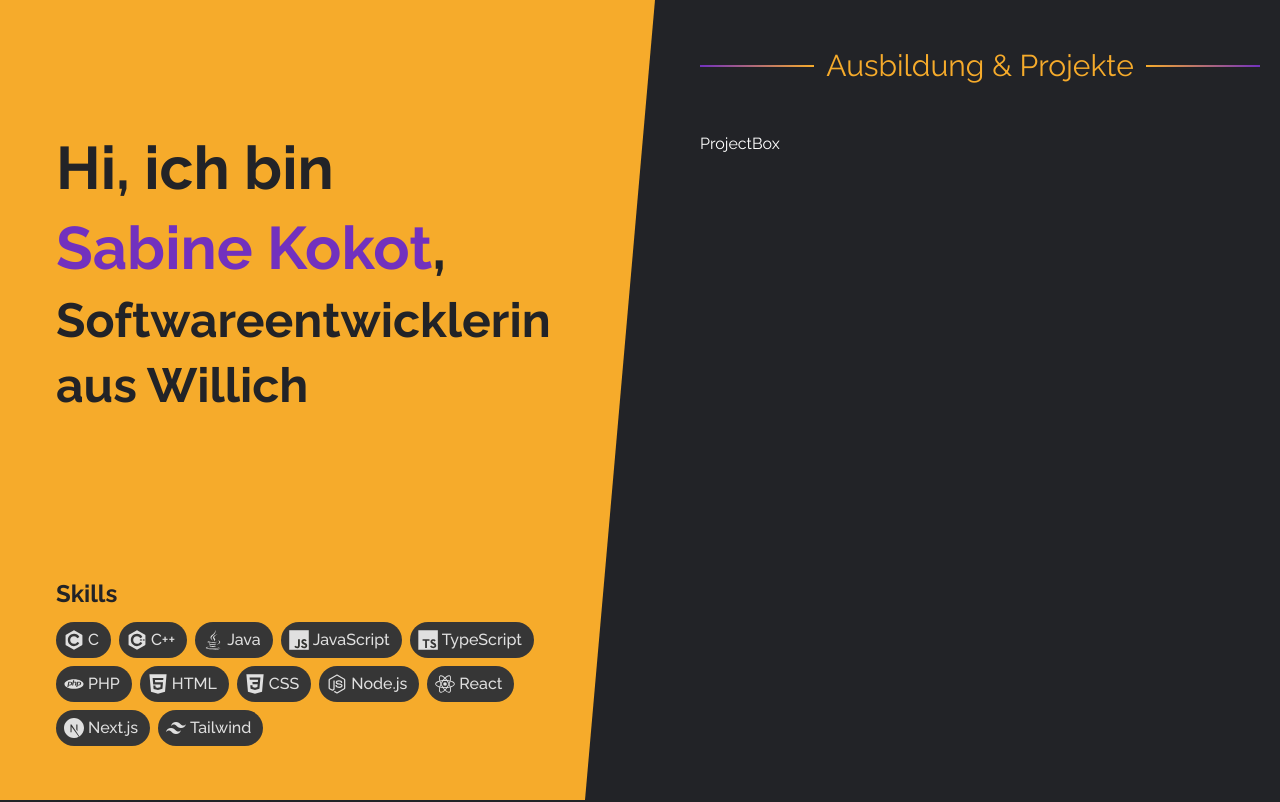
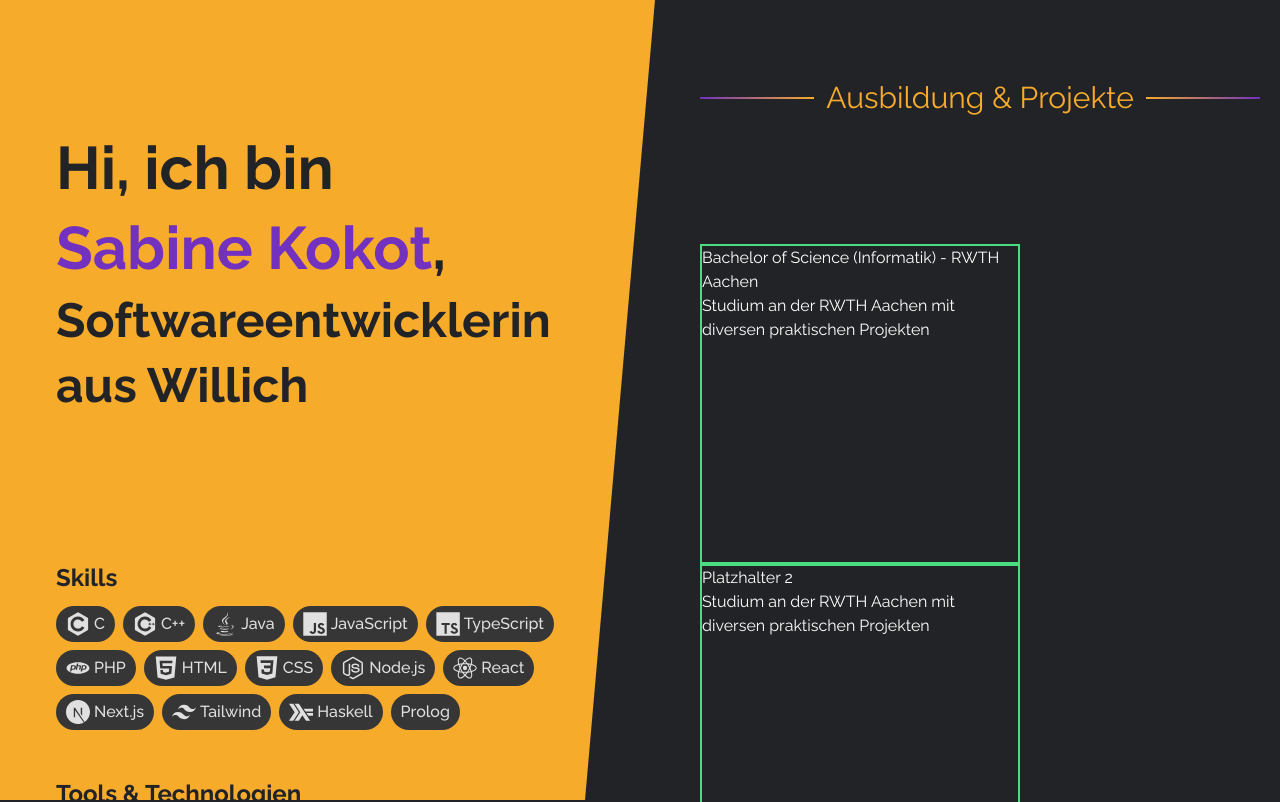
Before and after one commit to Bina-Github/portfolio, a Next.js app: page / in a window 1280 px wide. Shown: the top 802 px of the page. Built offline with nearby package versions, Linux system fonts and the light colour scheme.

Commit message:
ProjectBoxes: First version + DetailsColumn: no scroll

```diff
--- a/app/layout.tsx
+++ b/app/layout.tsx
@@ -16,13 +16,7 @@
 }) {
   return (
     <html lang="en">
-      <body
-        className={
-          raleway.className + " bg-cBlack w-screen h-screen overflow-hidden"
-        }
-      >
-        {children}
-      </body>
+      <body className={raleway.className + " bg-cBlack"}>{children}</body>
     </html>
   );
 }
--- a/app/page.tsx
+++ b/app/page.tsx
@@ -3,7 +3,7 @@
 
 export default function Home() {
   return (
-    <main className="flex flex-row">
+    <main className="relative max-w-[1920px] flex flex-row">
       <DetailsColumn />
       <ProjectColumn />
     </main>
--- a/components/DetailsColumn.tsx
+++ b/components/DetailsColumn.tsx
@@ -4,10 +4,10 @@
 
 const DetailsColumn = () => {
   return (
-    <>
-      <div className="bg-cYellow h-screen w-[700px] -skew-x-[5deg] absolute -inset-x-[80px]"></div>
-      <div className="mt-32 ml-14 text-cBlack h-screen w-[550px] absolute font-bold">
-        <div className="mb-40">
+    <div className="h-screen fixed">
+      <div className="bg-cYellow h-full w-[700px] absolute -skew-x-[5deg] -inset-x-[80px]"></div>
+      <div className="mt-32 ml-14 absolute text-cBlack h-full w-[550px] font-bold">
+        <div className="mb-36">
           <h1 className="text-6xl leading-[80px]">
             Hi, ich bin
             <br />
@@ -22,7 +22,7 @@
         <SkillsBox title="Skills" skillList={skillArray} />
         <SkillsBox title="Tools & Technologien" skillList={toolsTechArray} />
       </div>
-    </>
+    </div>
   );
 };
 
--- a/components/ProjectBox.tsx
+++ b/components/ProjectBox.tsx
@@ -1,7 +1,18 @@
 import React from "react";
 
-const ProjectBox = () => {
-  return <div className="text-white">ProjectBox</div>;
+interface Props {
+  title: string;
+  shortDesc: string;
+  skillList: Array<string>;
+}
+
+const ProjectBox = ({ title, shortDesc, skillList }: Props) => {
+  return (
+    <div className="text-white h-80 w-80 border-2 border-green-400">
+      <h2>{title}</h2>
+      <div>{shortDesc}</div>
+    </div>
+  );
 };
 
 export default ProjectBox;
--- a/components/ProjectColumn.tsx
+++ b/components/ProjectColumn.tsx
@@ -1,18 +1,30 @@
 import React from "react";
 import ProjectBox from "./ProjectBox";
+import { projectArray } from "./projectArray";
 
 const ProjectColumn = () => {
   return (
-    <div className="ml-[700px] mr-5 mt-12 w-full">
+    <div className="ml-[700px] mr-5 mt-20 w-full">
       {/* Headline */}
-      <div className="flex flex-row items-center justify-center mb-12">
+      <div className="flex flex-row items-center justify-center mb-32">
         <div className="h-0.5 grow bg-gradient-to-r from-cPurple to-cYellow"></div>
         <h1 className="text-cYellow mx-3 text-3xl">Ausbildung & Projekte</h1>
         <div className="h-0.5 grow bg-gradient-to-l from-cPurple to-cYellow"></div>
       </div>
 
       {/* Project Boxes */}
-      <ProjectBox />
+      <div className="flex flex-row flex-wrap">
+        {projectArray.map(function (data) {
+          return (
+            <ProjectBox
+              title={data.title}
+              key={data.title}
+              shortDesc={data.shortDesc}
+              skillList={data.tags}
+            />
+          );
+        })}
+      </div>
     </div>
   );
 };
--- a/components/SkillTag.tsx
+++ b/components/SkillTag.tsx
@@ -7,8 +7,13 @@
 
 const SkillTag = ({ name, svg }: Props) => {
   return (
-    <div className="pl-2 pr-3 py-1.5 bg-cGray text-cWhite rounded-full text-base font-medium flex flex-row gap-1 items-center justify-center">
-      <div className="h-5 w-5" dangerouslySetInnerHTML={{ __html: svg }} />
+    <div className="px-2.5 py-1.5 bg-cGray text-cWhite rounded-full text-base font-medium flex flex-row gap-1 items-center justify-center">
+      {svg.length > 0 && (
+        <div
+          className="h-[1lh] w-[1lh]"
+          dangerouslySetInnerHTML={{ __html: svg }}
+        />
+      )}
       <div>{name}</div>
     </div>
   );
--- /dev/null
+++ b/components/projectArray.ts
@@ -0,0 +1,82 @@
+export const projectArray = [
+  {
+    title: "Bachelor of Science (Informatik) - RWTH Aachen",
+    shortDesc: "Studium an der RWTH Aachen mit diversen praktischen Projekten",
+    longDesc:
+      "Während meines Studiums an der RWTH Aachen habe ich neben vielen theoretischen Grundlagen der Informatik auch einige praktische Erfahrungen im Programmieren gesammelt.\nDarunter fallen die Entwicklung eines Betriebssystems für den Mikrocontroller Atmega 644 in der Programmiersprache C und ein Teamprojekt, in dem wir in einer kleinen Gruppe die Website für ein fiktives Reiseportal entwickelt haben. Dabei habe ich erste Erfahrungen mit JavaScript, HTML, CSS, Github, Docker und Postman gesammelt.",
+    tags: [
+      "Haskell",
+      "Prolog",
+      "Java",
+      "C",
+      "HTML",
+      "CSS",
+      "JavaScript",
+      "Git",
+      "Github",
+      "Docker",
+      "MySQL",
+      "Postman",
+    ],
+  },
+  {
+    title: "Platzhalter 2",
+    shortDesc: "Studium an der RWTH Aachen mit diversen praktischen Projekten",
+    longDesc:
+      "Während meines Studiums an der RWTH Aachen habe ich neben vielen theoretischen Grundlagen der Informatik auch einige praktische Erfahrungen im Programmieren gesammelt.\nDarunter fallen die Entwicklung eines Betriebssystems für den Mikrocontroller Atmega 644 in der Programmiersprache C und ein Teamprojekt, in dem wir in einer kleinen Gruppe die Website für ein fiktives Reiseportal entwickelt haben. Dabei habe ich erste Erfahrungen mit JavaScript, HTML, CSS, Github, Docker und Postman gesammelt.",
+    tags: [
+      "Haskell",
+      "Prolog",
+      "Java",
+      "C",
+      "HTML",
+      "CSS",
+      "JavaScript",
+      "Git",
+      "Github",
+      "Docker",
+      "MySQL",
+      "Postman",
+    ],
+  },
+  {
+    title: "Platzhalter 3",
+    shortDesc: "Studium an der RWTH Aachen mit diversen praktischen Projekten",
+    longDesc:
+      "Während meines Studiums an der RWTH Aachen habe ich neben vielen theoretischen Grundlagen der Informatik auch einige praktische Erfahrungen im Programmieren gesammelt.\nDarunter fallen die Entwicklung eines Betriebssystems für den Mikrocontroller Atmega 644 in der Programmiersprache C und ein Teamprojekt, in dem wir in einer kleinen Gruppe die Website für ein fiktives Reiseportal entwickelt haben. Dabei habe ich erste Erfahrungen mit JavaScript, HTML, CSS, Github, Docker und Postman gesammelt.",
+    tags: [
+      "Haskell",
+      "Prolog",
+      "Java",
+      "C",
+      "HTML",
+      "CSS",
+      "JavaScript",
+      "Git",
+      "Github",
+      "Docker",
+      "MySQL",
+      "Postman",
+    ],
+  },
+  {
+    title: "Platzhalter 4",
+    shortDesc: "Studium an der RWTH Aachen mit diversen praktischen Projekten",
+    longDesc:
+      "Während meines Studiums an der RWTH Aachen habe ich neben vielen theoretischen Grundlagen der Informatik auch einige praktische Erfahrungen im Programmieren gesammelt.\nDarunter fallen die Entwicklung eines Betriebssystems für den Mikrocontroller Atmega 644 in der Programmiersprache C und ein Teamprojekt, in dem wir in einer kleinen Gruppe die Website für ein fiktives Reiseportal entwickelt haben. Dabei habe ich erste Erfahrungen mit JavaScript, HTML, CSS, Github, Docker und Postman gesammelt.",
+    tags: [
+      "Haskell",
+      "Prolog",
+      "Java",
+      "C",
+      "HTML",
+      "CSS",
+      "JavaScript",
+      "Git",
+      "Github",
+      "Docker",
+      "MySQL",
+      "Postman",
+    ],
+  },
+];
--- a/components/skillArrays.ts
+++ b/components/skillArrays.ts
@@ -47,6 +47,14 @@
     name: "Tailwind",
     svg: '<svg viewBox="0 0 128 128"><path fill="var(--cWhite)" d="M64.004 25.602c-17.067 0-27.73 8.53-32 25.597 6.398-8.531 13.867-11.73 22.398-9.597 4.871 1.214 8.352 4.746 12.207 8.66C72.883 56.629 80.145 64 96.004 64c17.066 0 27.73-8.531 32-25.602-6.399 8.536-13.867 11.735-22.399 9.602-4.87-1.215-8.347-4.746-12.207-8.66-6.27-6.367-13.53-13.738-29.394-13.738zM32.004 64c-17.066 0-27.73 8.531-32 25.602C6.402 81.066 13.87 77.867 22.402 80c4.871 1.215 8.352 4.746 12.207 8.66 6.274 6.367 13.536 13.738 29.395 13.738 17.066 0 27.73-8.53 32-25.597-6.399 8.531-13.867 11.73-22.399 9.597-4.87-1.214-8.347-4.746-12.207-8.66C55.128 71.371 47.868 64 32.004 64zm0 0"></path></svg>',
   },
+  {
+    name: "Haskell",
+    svg: '<svg viewBox="0 0 128 128"><path fill="var(--cWhite)" d="M0 110.2L30.1 65 0 19.9h22.6L52.7 65l-30.1 45.1H0z"></path><path fill="var(--cWhite)" d="M30.1 110.2L60.2 65 30.1 19.9h22.6l60.2 90.3H90.4L71.5 81.9l-18.8 28.2H30.1zM102.9 83.8l-10-15.1H128v15.1h-25.1zM87.8 61.3l-10-15.1H128v15.1H87.8z"></path></svg>',
+  },
+  {
+    name: "Prolog",
+    svg: "",
+  },
 ];
 
 export const toolsTechArray = [
```
